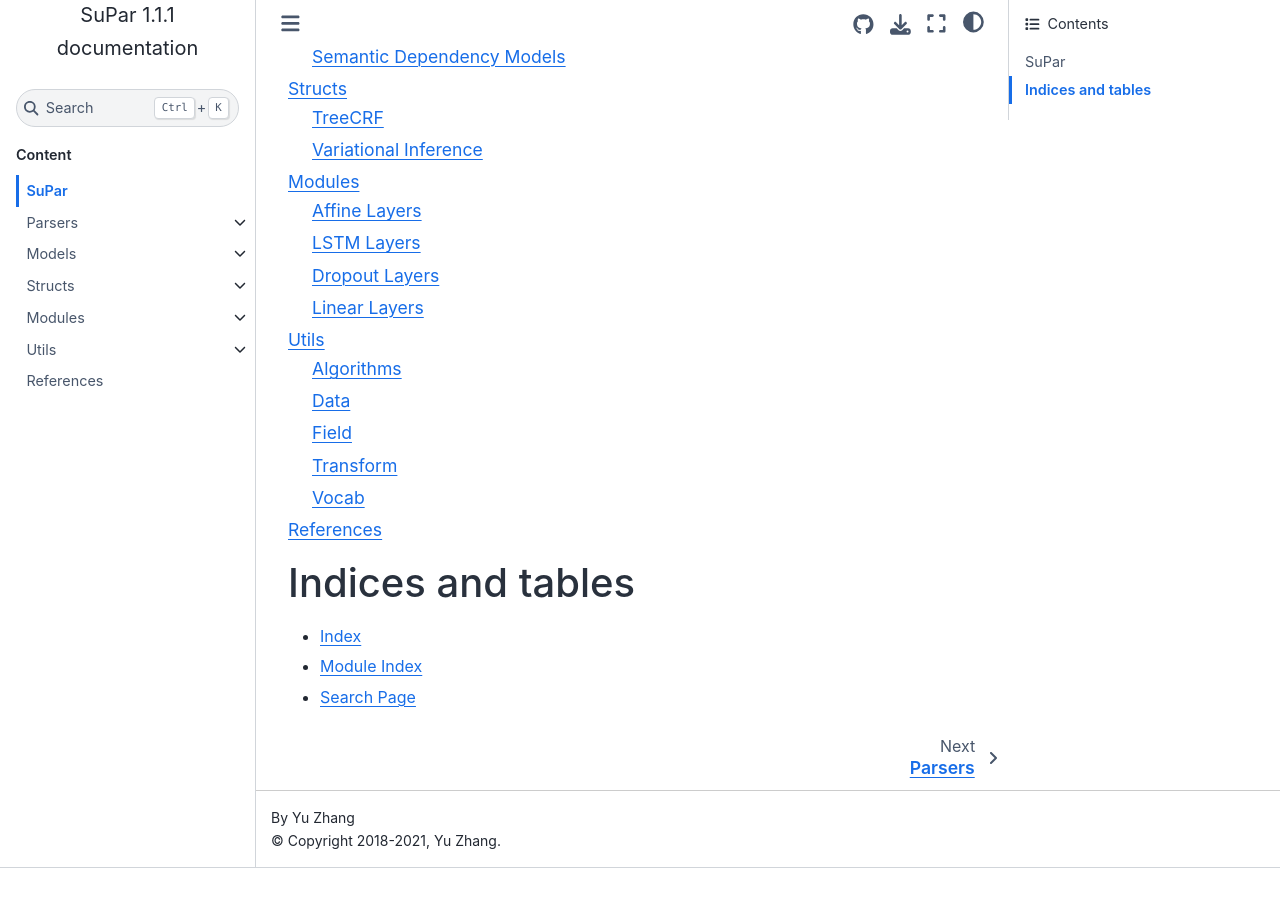
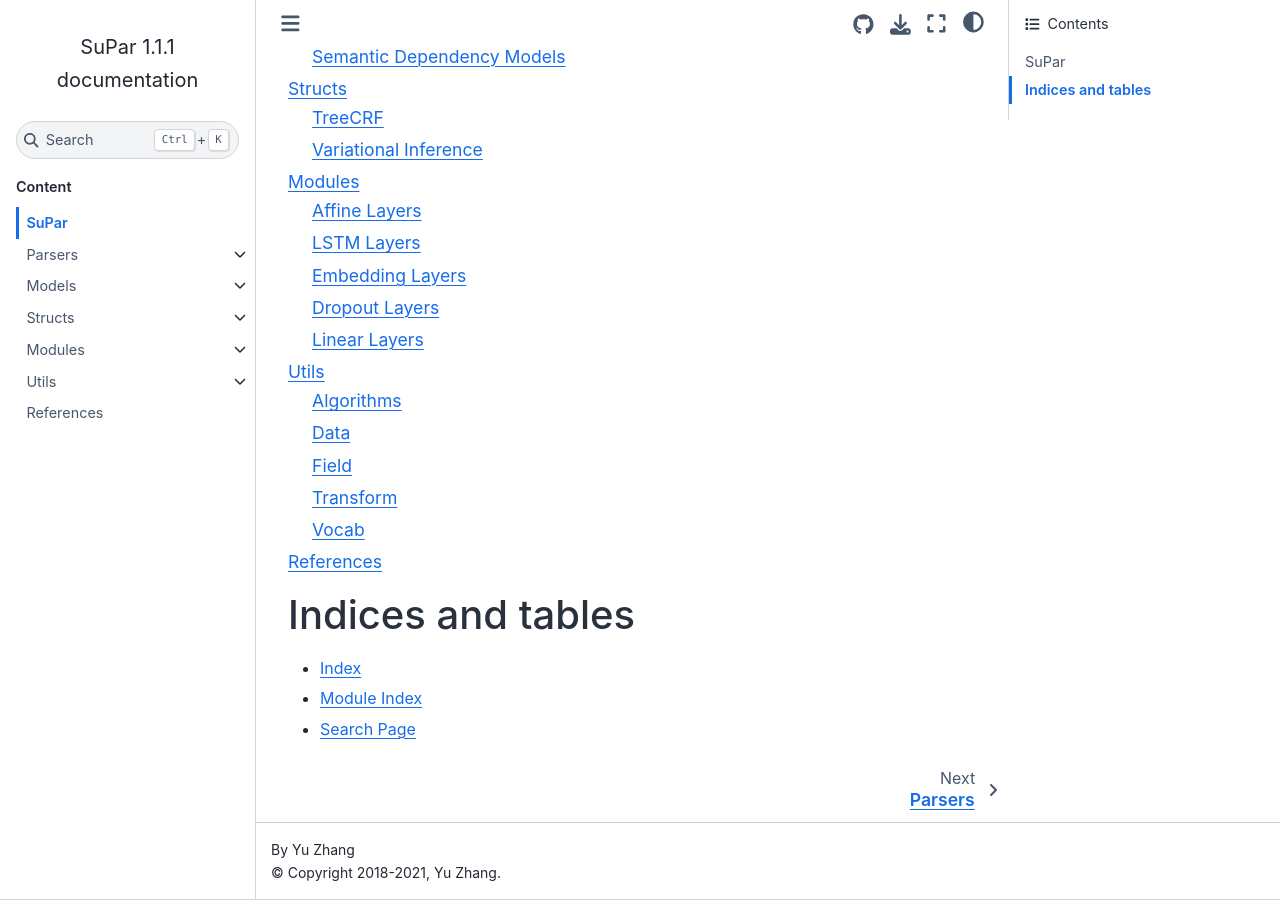
Before and after one commit to yzhangcs/parser, a Sphinx documentation site: the page built from docs/source/index.rst, in a window 1280 px wide and 900 px high, scrolled down 508 px. Built offline with Sphinx 7.4.7 and the Sphinx Book theme 1.1.4, drawn with Linux system fonts in a browser that asks for light colours; pages that are not in the unit, such as notebooks, are missing from menus; before the commit the page ends 1376 px from its top, so only the background shows below that.

Commit message:
Update docs

```diff
--- a/docs/source/modules/index.rst
+++ b/docs/source/modules/index.rst
@@ -7,7 +7,7 @@ Modules
    :maxdepth: 2
 
    affine
-   transformer
    lstm
+   pretrained
    dropout
    mlp
--- a/docs/source/modules/pretrained.rst
+++ b/docs/source/modules/pretrained.rst
@@ -1,4 +1,4 @@
-Transformer Layers
+Embedding Layers
 ================================================================
 
 .. currentmodule:: supar.modules.pretrained
```
